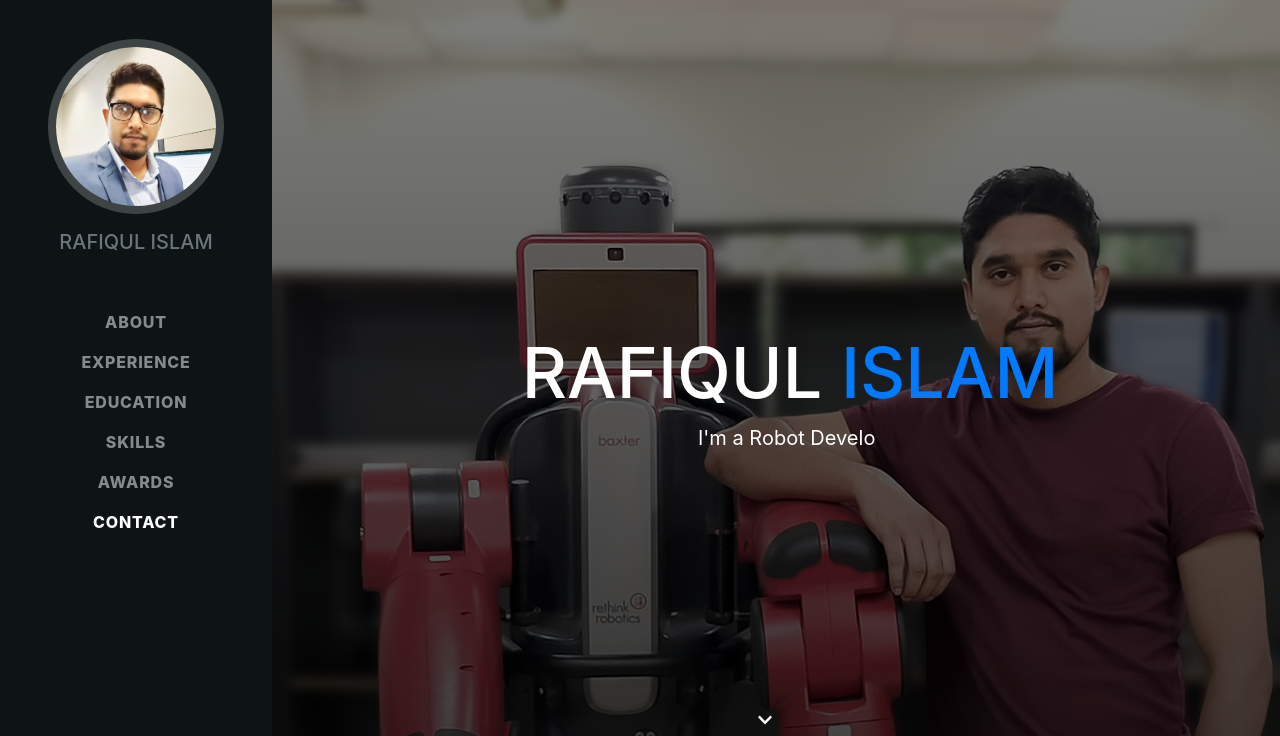
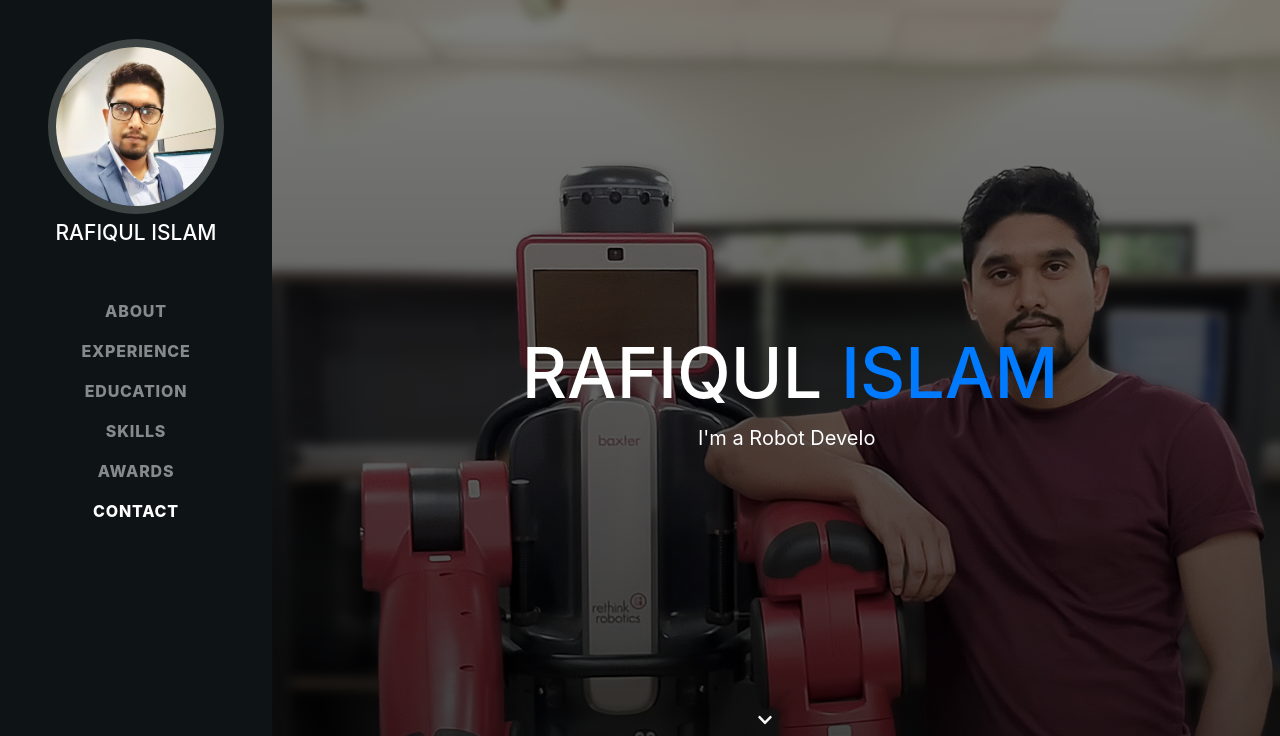
Before and after one commit to rafiq-rana/rafiq-rana.github.io, a plain HTML site: page index.html in a window 1280 px wide. Shown: the top 736 px of the page. Drawn offline with nearby package versions, Linux system fonts and the light colour scheme; a web font is replaced by a local one.

Commit message:
fix navbar profile pic

```diff
--- a/css/custom.css
+++ b/css/custom.css
@@ -1,5 +1,10 @@
 @charset "utf-8";
 /* CSS Document */
+
+.text-5{
+	font-size: 1.3125rem !important;
+}
+
 .bg-navbar {
   background-color: #0e1415 !important;
 }
--- a/index.html
+++ b/index.html
@@ -24,11 +24,16 @@
 <body id="page-top">
 <!-- Navigation-->
 <nav class="navbar navbar-expand-md navbar-dark bg-primary fixed-top bg-navbar d-flex" id="sideNav">
-  <div class="profile-side"><a class="navbar-brand js-scroll-trigger" href="#page-top"> <span
+
+
+  <a class="navbar-brand js-scroll-trigger" href="#page-top">
+	  <span
           class="d-none d-lg-block"><img class="img-fluid img-profile rounded-circle mx-auto mb-2"
-            src="assets/img/profile.jpg" alt="" /></span> </a>
-    <h5 class="name">RAFIQUL ISLAM</h5>
-  </div>
+            src="assets/img/profile.jpg" alt="" />
+		    <h1 class="text-5 text-white text-center mb-0 d-lg-block">RAFIQUL ISLAM</h1>
+	  </span> </a>
+
+
   <button class="navbar-toggler" type="button" data-toggle="collapse" data-target="#navbarSupportedContent"
       aria-controls="navbarSupportedContent" aria-expanded="false" aria-label="Toggle navigation"><span
         class="navbar-toggler-icon"></span></button>
```
